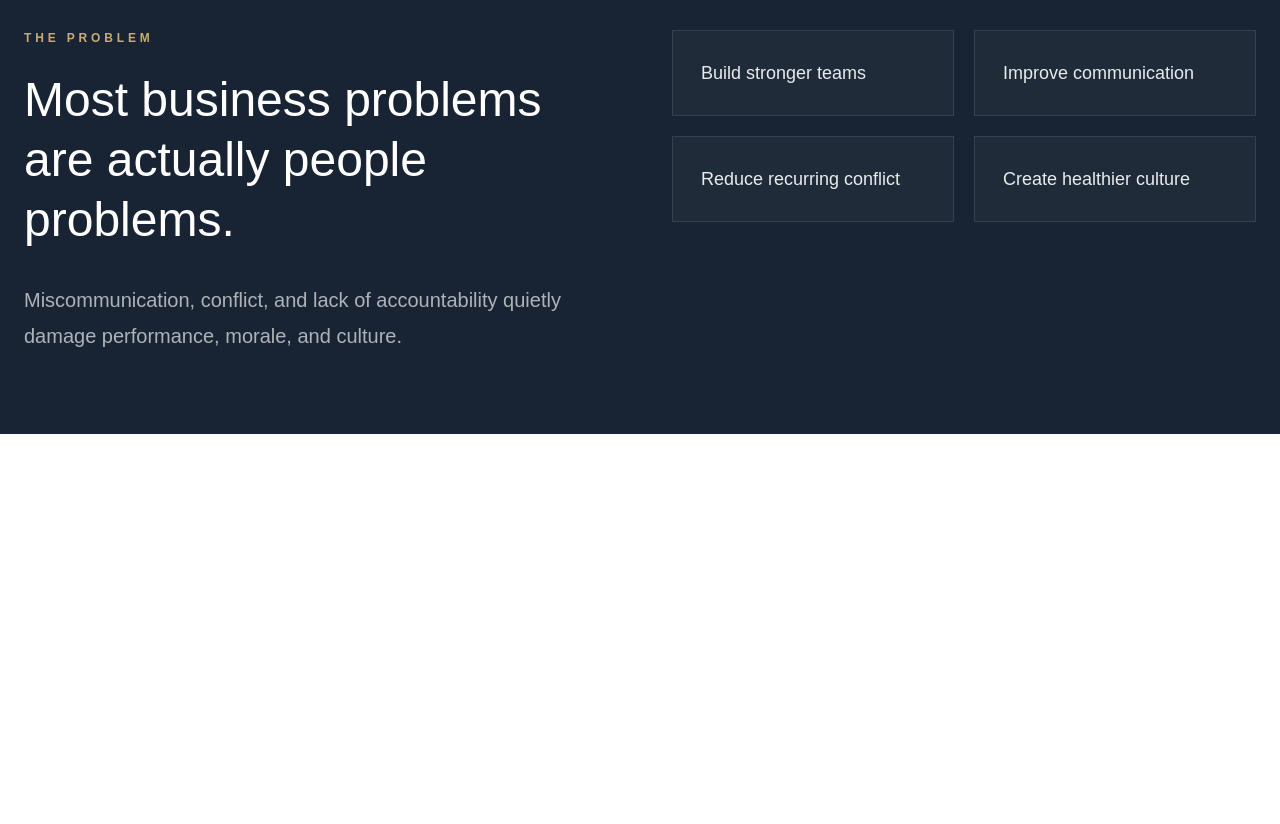
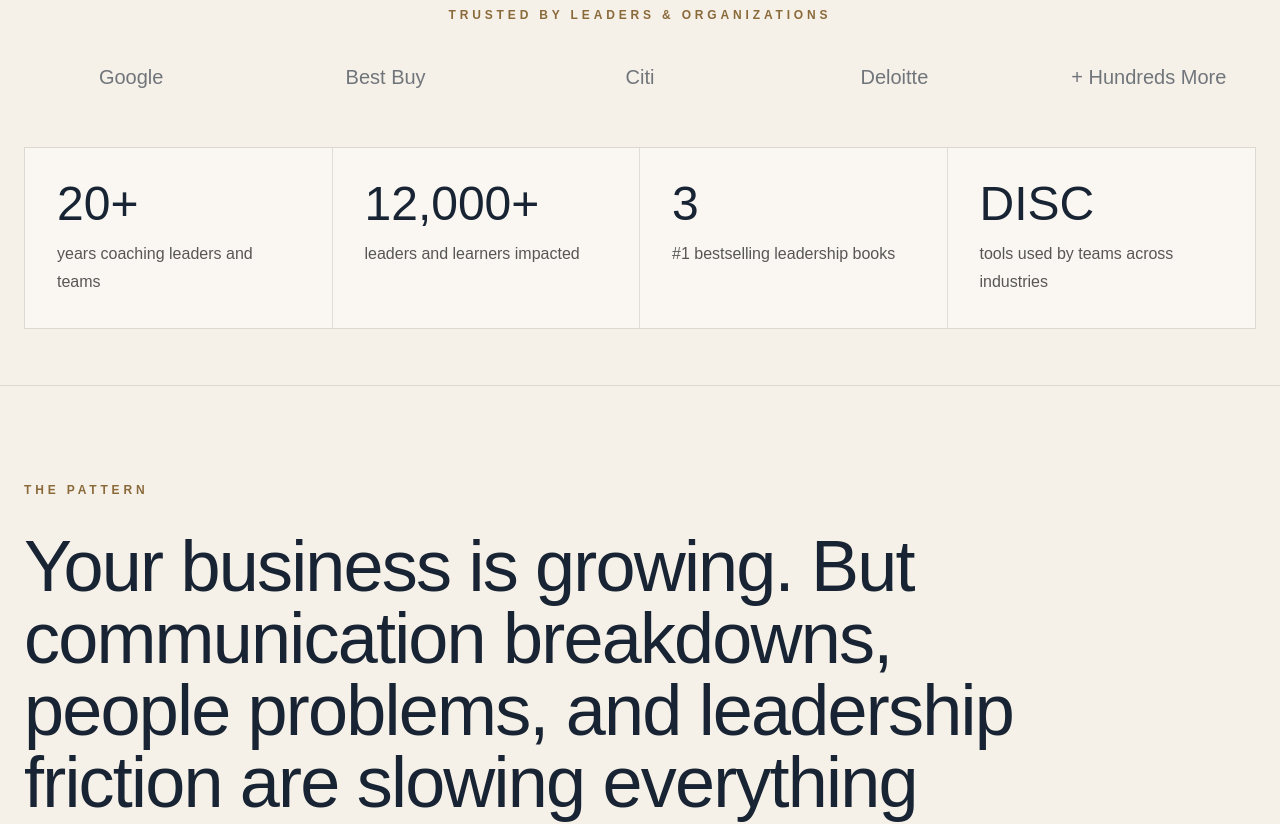
Before and after one commit to heathernickel/trevorthroness, a Next.js app: page / in a window 1280 px wide. Shown: the part 820-1644 px from the top of the page. Before the commit the page ends 1254 px from the top, so only its background shows below. Built offline with nearby package versions, Linux system fonts and the light colour scheme.

Commit message:
Add premium credibility and problem section

```diff
--- a/app/page.tsx
+++ b/app/page.tsx
@@ -73,39 +73,55 @@ export default function Home() {
         </div>
       </section>
 
-      <section className="bg-[#182433] text-white py-20">
-        <div className="max-w-7xl mx-auto px-6 grid lg:grid-cols-2 gap-16 items-start">
-          <div>
-            <p className="uppercase tracking-[0.32em] text-[#c7ab78] text-xs font-semibold mb-6">
-              The Problem
-            </p>
+      <section className="bg-[#f6f1e8] border-t border-black/10 border-b border-black/10">
+        <div className="max-w-7xl mx-auto px-6 py-14">
+          <p className="uppercase tracking-[0.32em] text-[#8a6a3b] text-xs text-center font-semibold mb-10">
+            Trusted By Leaders & Organizations
+          </p>
 
-            <h2 className="text-4xl md:text-5xl leading-tight font-light mb-8 max-w-2xl">
-              Most business problems are actually people problems.
-            </h2>
-
-            <p className="text-xl leading-9 text-white/65 max-w-xl">
-              Miscommunication, conflict, and lack of accountability quietly damage performance, morale, and culture.
-            </p>
+          <div className="grid grid-cols-2 md:grid-cols-5 gap-10 items-center opacity-60 text-center text-xl text-[#182433] mb-14">
+            <div>Google</div>
+            <div>Best Buy</div>
+            <div>Citi</div>
+            <div>Deloitte</div>
+            <div>+ Hundreds More</div>
           </div>
 
-          <div className="grid sm:grid-cols-2 gap-5">
+          <div className="grid md:grid-cols-4 border border-black/10">
             {[
-              'Build stronger teams',
-              'Improve communication',
-              'Reduce recurring conflict',
-              'Create healthier culture',
-            ].map((item) => (
-              <div
-                key={item}
-                className="border border-white/10 p-7 text-lg font-light text-white/90 bg-white/[0.03]"
-              >
-                {item}
+              ['20+', 'years coaching leaders and teams'],
+              ['12,000+', 'leaders and learners impacted'],
+              ['3', '#1 bestselling leadership books'],
+              ['DISC', 'tools used by teams across industries'],
+            ].map(([number, text]) => (
+              <div key={number} className="border-r last:border-r-0 border-black/10 p-8 bg-white/40">
+                <div className="text-5xl font-light text-[#182433] mb-3">
+                  {number}
+                </div>
+                <div className="text-black/65 leading-7 text-base max-w-xs">
+                  {text}
+                </div>
               </div>
             ))}
           </div>
         </div>
       </section>
+
+      <section className="bg-[#f6f1e8] py-24">
+        <div className="max-w-7xl mx-auto px-6">
+          <p className="uppercase tracking-[0.32em] text-[#8a6a3b] text-xs font-semibold mb-8">
+            The Pattern
+          </p>
+
+          <h2 className="text-5xl md:text-7xl leading-[1] tracking-tight font-light text-[#182433] max-w-5xl mb-10">
+            Your business is growing. But communication breakdowns, people problems, and leadership friction are slowing everything down.
+          </h2>
+
+          <p className="text-xl leading-10 text-black/65 max-w-3xl">
+            Most teams do not struggle because people are unwilling. They struggle because leaders lack the tools to understand behaviour, communicate clearly, and create alignment.
+          </p>
+        </div>
+      </section>
     </main>
   )
 }
```
